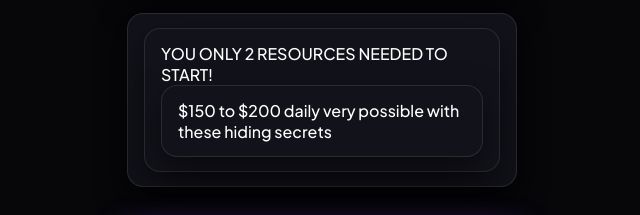
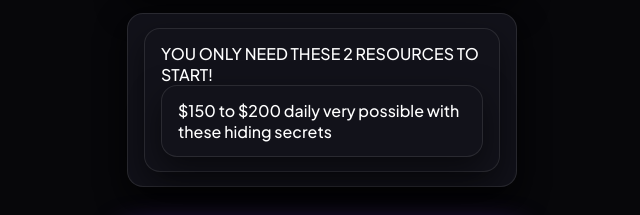
Before and after one commit to toolerkitdigest/toolerkit-cpav1, a plain HTML site: page index.html in a window 1280 px wide. Shown: the part 448-663 px from the top of the page, 318-958 px from the left. Drawn offline with Linux system fonts and the light colour scheme; no server answers.

Commit message:
Update index.html

```diff
--- a/index.html
+++ b/index.html
@@ -60,7 +60,7 @@
 
     <section class="cta-card">
       <div class="cta-text">
-        <span>YOU ONLY 2 RESOURCES NEEDED TO START!</span>
+        <span>YOU ONLY NEED THESE 2 RESOURCES TO START!</span>
         <div class="sub-title">
           <span>$150 to $200 daily very possible with these hiding secrets</span>
 
```
